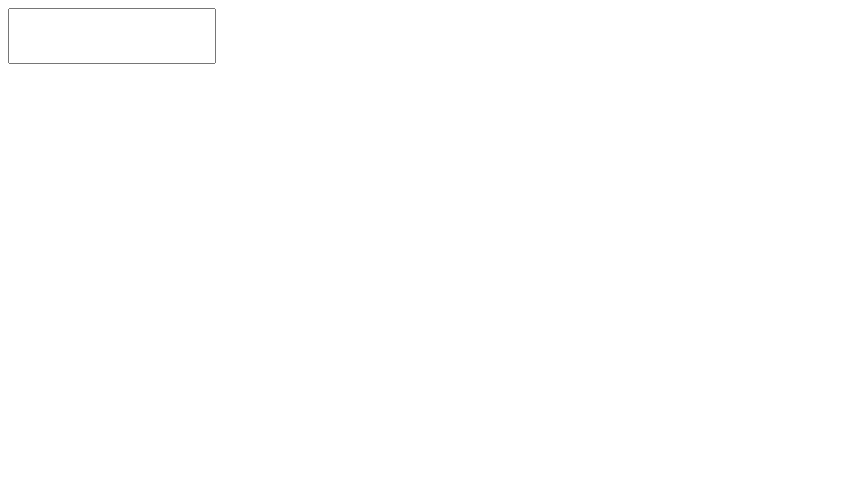
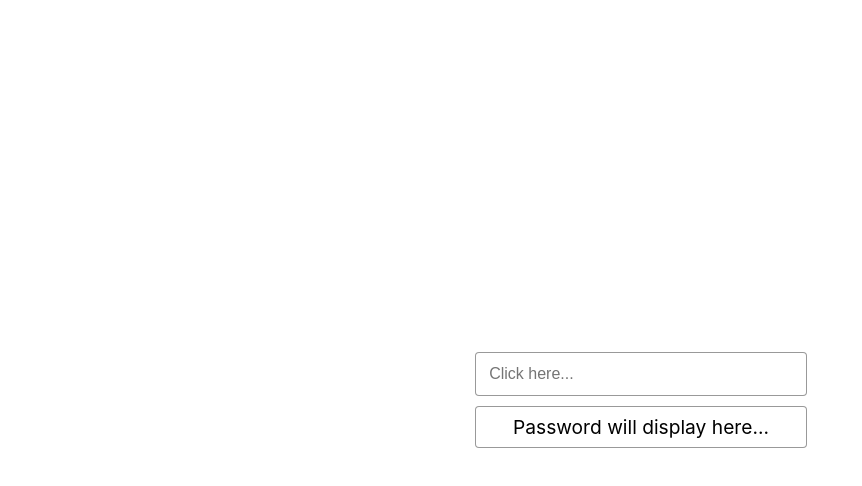
Before and after one commit to hyungsangpark/password-generator, a plain HTML site: page index.html in a window 1280 px wide. Shown: the whole page, without its empty margins (0-862 px from the left). Drawn offline with Linux system fonts and the light colour scheme.

Commit message:
Added Styling.

```diff
--- a/index.html
+++ b/index.html
@@ -6,20 +6,100 @@
     <meta name="viewport" content="width=device-width, initial-scale=1.0" />
     <title>Password Generator</title>
     <style>
-      #password {
-        width: 200px;
-        height: 50px;
+      #root {
+        display: flex;
+        flex-direction: column;
+        justify-content: center;
+        align-items: center;
+        margin: auto;
+        height: 100vh;
+        font-family: -apple-system, BlinkMacSystemFont, "Segoe UI", Roboto,
+          Oxygen, Ubuntu, Cantarell, "Open Sans", "Helvetica Neue", sans-serif;
+      }
+
+      #main-container {
+        width: 330px;
+      }
+
+      #password-input {
+        width: 92%;
+        padding: 12px 4%;
+        margin-bottom: 10px;
+
+        border-radius: 4px;
+        /* dark mode */
+        /* border-color: rgba(255, 255, 255, 0.4); */
+        border-color: rgba(0, 0, 0, 0.4);
+        border-style: solid;
+        border-width: 1px;
+
+        font-size: 16px;
+        /* box-shadow: 4px 4px 15px rgba(0, 0, 0, 0.2); */
+        /* box-shadow: 0px 3px 15px rgba(255, 255, 255, 0.521); */
+      }
+
+      #password-input:focus {
+        outline: none;
+        /* darkmode */
+        /* border-color: rgba(255, 255, 255, 0.8); */
+        border-color: rgba(0, 0, 0, 0.8);
+      }
+
+      #password-display-container {
+        width: 100%;
+        height: 40px;
+
+        display: flex;
+        justify-content: center;
+        align-items: center;
+
+        border-radius: 4px;
+        border-color: rgba(0, 0, 0, 0.4);
+        border-width: 1px;
+        border-style: solid;
+
+        background-color: rgba(255, 255, 255, 0.08);
+      }
+
+      #password-display {
+        font-size: larger;
+        font-weight: 400;
       }
     </style>
     <script>
       function updatePassword() {
-        const password = document.getElementById("password").value;
+        const password = document.getElementById("password-input").value;
         document.getElementById("password-display").innerHTML = password;
       }
     </script>
   </head>
-  <body>
-    <input type="password" name="password" id="password" onchange="updatePassword();"/>
-    <h1 id="password-display"></h1>
+  <body id="root">
+    <div id="main-container">
+      <input
+        type="password"
+        name="password"
+        id="password-input"
+        placeholder="Click here..."
+        onchange="updatePassword();"
+      />
+      <div id="password-display-container">
+        <h1 id="password-display">Password will display here...</h1>
+      </div>
+    </div>
+    <script>
+      // dark mode
+      if (
+        window.matchMedia &&
+        window.matchMedia("(prefers-color-scheme: dark)").matches
+      ) {
+        document.getElementById("root").style.backgroundColor = "#121212";
+        document.getElementById("password-display").style.color = "#fff";
+
+        const passwordInputStyle =
+          document.getElementById("password-input").style;
+        passwordInputStyle.color = "#fff";
+        passwordInputStyle.backgroundColor = "#121212";
+      }
+    </script>
   </body>
 </html>
```
